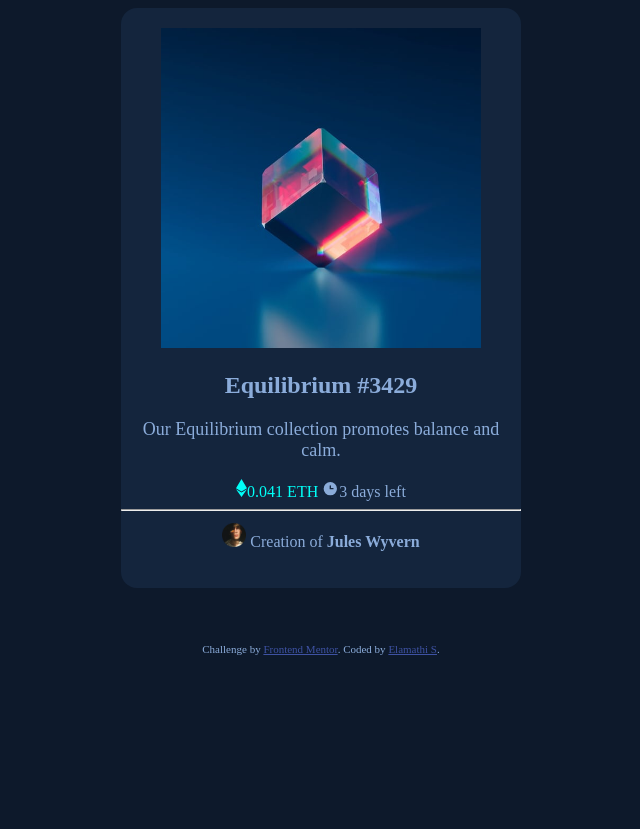
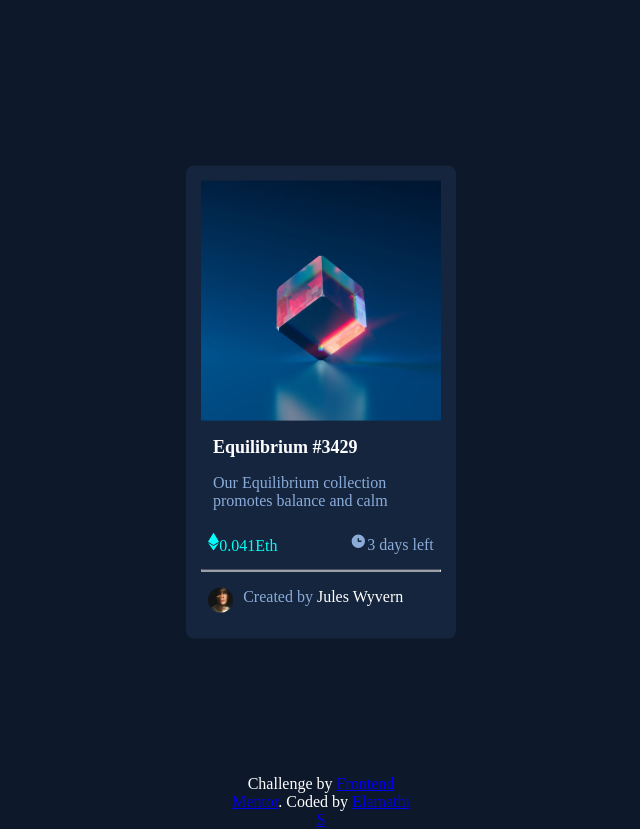
Before and after one commit to elams18/nft-preview-card-component-main, a plain HTML site: page index.html in a window 1280 px wide. Shown: the whole page, without its empty margins (319-959 px from the left). Before the commit the page ends 800 px from the top, so only its background shows below. Drawn offline with Linux system fonts and the light colour scheme.

Commit message:
Refactored code

```diff
--- a/index.html
+++ b/index.html
@@ -17,21 +17,36 @@
 </head>
 
 <body>
-  <div class="flex-container">
-    <div class="box-1">
-      <img id="eq-icon" src="images/image-equilibrium.jpg" alt="Equilibrium">
-      <h2>Equilibrium #3429</h2>
-      <p>Our Equilibrium collection promotes balance and calm.</p>
-      <span class="eth"><img src="images/icon-ethereum.svg" alt="icon-ethereum">0.041 ETH</span>
-      <span class="clock"><img src="images/icon-clock.svg" alt="icon-clock">3 days left</span>
-      <hr>
-      <span><img id="avatar" src="images/image-avatar.png" alt="imge-avatar"> Creation of <b>Jules Wyvern</b></span>
+  <div class="nft-card">
+    <div class="card">
+      <div class="image">
+        <img id="eq-icon" src="images/image-equilibrium.jpg" alt="image-equilibrium">
+      </div>
+      <div class="content">
+        <h1>Equilibrium #3429</h1>
+        <p>Our Equilibrium collection promotes balance and calm</p>
+        <div class="icons">
+          <div class="eth">
+            <img src="images/icon-ethereum.svg" alt="" srcset="">0.041Eth
+          </div>
+          <div class="clock">
+            <img src="images/icon-clock.svg" alt="" srcset="">3 days left
+          </div>
+        </div>
+        <hr>
+        <div class="footer">
+          <div>
+            <img id="avatar-icon" src="images/image-avatar.png" alt="" srcset="">
+          </div>
+          <div>
+            Created by <span>Jules Wyvern</span>
+          </div>
+        </div>
+      </div>
     </div>
   </div>
-
   <div class="attribution">
-    Challenge by <a href="https://www.frontendmentor.io?ref=challenge" target="_blank">Frontend Mentor</a>.
-    Coded by <a href="https://github.com/elams18">Elamathi S</a>.
+    Challenge by <a href="https://frontendmentor.io/?ref=Challenge" target="_blank">Frontend Mentor</a>. Coded by <a href="https://github.com/elams18" target="_blank">Elamathi S</a>
   </div>
 </body>
 
--- a/styles/main.css
+++ b/styles/main.css
@@ -1,68 +1,113 @@
-p{
-    font-size: 18px;
-    align-content:left;
-}
-html{
-    display: flex;
-    justify-content: center;
-}
-span #avatar{
-    padding-top: 1%;
+:root {
+    --cyan: hsl(178, 100%, 50%);
+    --soft-blue: hsl(215, 51%, 70%);
+    --main-bg: hsl(217, 54%, 11%);
+    --card-bg: hsl(216, 50%, 16%);
+    --line: hsl(215, 32%, 27%);
+    --white: hsl(0, 0%, 100%);
+    --font-size: 18px;
+    font-family: 'Outfit Thin';
+    font-weight: 400;
+    margin: 2px 1em 0 auto;
+    height: 100%;
+    width: 100%;
+    background-color: var(--main-bg);
+    color: var(--soft-blue);
 }
 .attribution {
-    padding-top: 5em;
-    font-size: 11px;
+    position: absolute;
+    top:100%;
+    left: 50%;
+    transform: translate(-50% , -50%);
     text-align: center;
+    font-weight: 400;
+    color: var(--white);
 }
-.attribution a {
-    color: hsl(228, 45%, 44%);
+
+body{
+    position: relative;
+    min-height: 100%;
+    width: 375px;
+    margin: 0 auto;
+}
+
+span{
+    color: var(--white);
+}
+
+h1{
+    justify-content: left;
+    font-weight: 600;
+    color: var(--white);
+    padding-left: 5%;
+    font-size: var(--font-size);
+}
+
+p{
+    font-weight: 300;
+    color: var(--soft-blue);
+    padding-left: 5%;
+    padding-right: 5%;
+    font-size: 1rem;
+}
+
+footer{
+    position: absolute;
+    bottom: 0;
+    left: 0;
+}
+
+.nft-card{
+    position: absolute;
+    top:50%;
+    left: 50%;
+    transform: translate(-50% , -50%);
+    display: flex;
+    flex-direction: column;
+    padding: 4%;
+    align-items: center;
+    background-color: var(--card-bg);
+    border-radius: 0.5em;
+}
+
+.footer{
+    display: flex;
+    padding: 3%;
+    column-gap: 10px;
+}
+
+.card{
+    position: relative;
+    min-height: 50%;
+    min-width: 50%;
 }
 
 .eth{
-    color: hsl(178, 100%, 50%);
+    color: var(--cyan);
+    font-size: 1rem;
 }
 
 .clock{
-    text-align: right;
+    font-size: 1rem;
 }
 
-
-
-hr{
-    background-color: hsl(215, 32%, 27%);
+.image{
+    text-align: center;
 }
 
-html{
-    background-color: hsl(217, 54%, 11%);
-    font-family: 'Output Thin';
-    color: hsl(215, 51%, 70%);
-}
-
-.flex-container{
+.icons{
     display: flex;
-    text-align: center;
-    height: 35em;
-    width: 25em;
-    background-color: hsl(216, 50%, 16%);
-    border-radius: 1em;
-    padding-top: 5%;
-}
-
-.box-1{
-    flex: 1;
-}
-
-.img{
-    max-width: 100%;
-    max-height: 100%;
+    flex-direction: row;
+    justify-content: space-between;
+    padding: 3%;
 }
 
 #eq-icon{
-    height: 20em;
-    width: 20em;
+    max-width: 15rem;
+    max-height: 15rem;
 }
 
-#avatar{
-    height: 1.5em;
-    width: 1.5em;
+#avatar-icon{
+    max-width: 1.5625rem;
+    max-height: 1.5625rem;
 }
```
